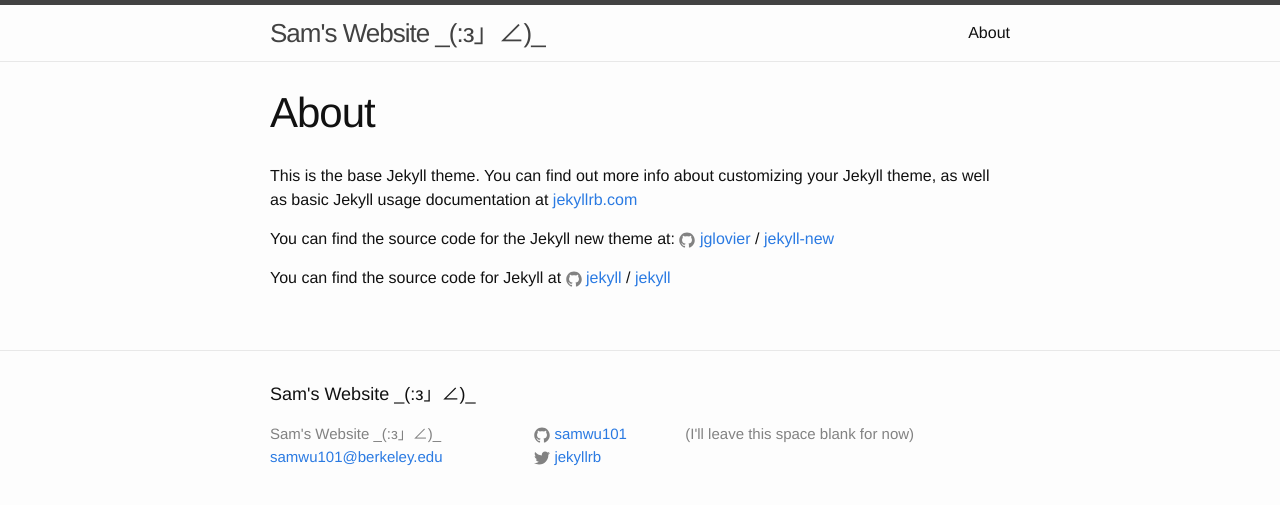
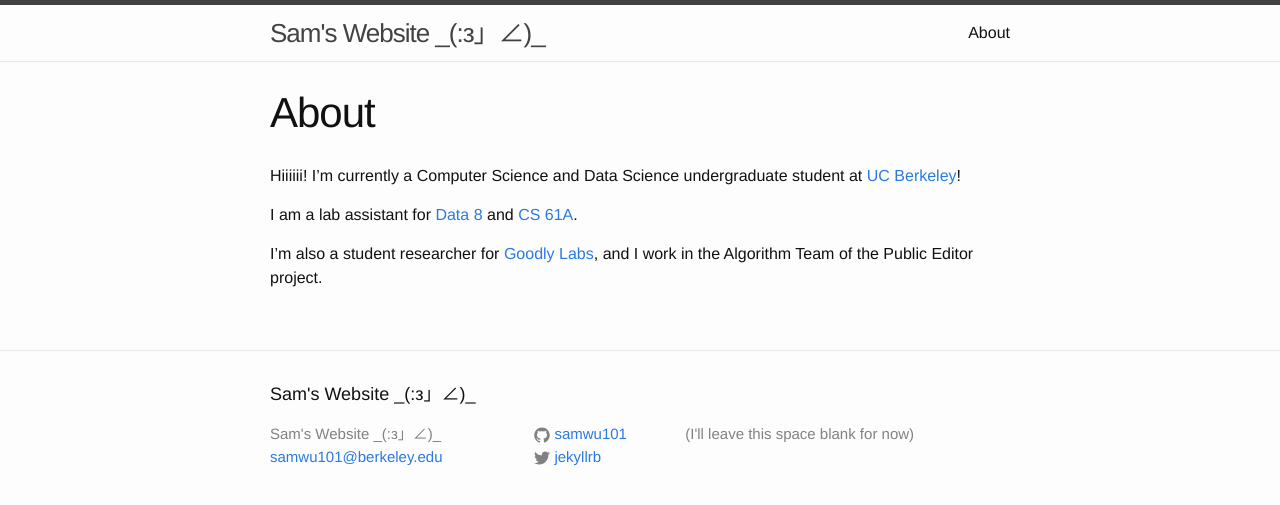
Before and after one commit to samwu101/samwu101.github.io, a Jekyll site: the page built from about.md, in a window 1280 px wide. Shown: the top 505 px of the page. Built offline with Jekyll 4.4.1, drawn with Linux system fonts in a browser that asks for light colours.

Commit message:
Update /about/

```diff
--- a/about.md
+++ b/about.md
@@ -4,12 +4,8 @@ title: About
 permalink: /about/
 ---
 
-This is the base Jekyll theme. You can find out more info about customizing your Jekyll theme, as well as basic Jekyll usage documentation at [jekyllrb.com](http://jekyllrb.com/)
+Hiiiiii! I'm currently a Computer Science and Data Science undergraduate student at [UC Berkeley](https://berkeley.edu/)!
 
-You can find the source code for the Jekyll new theme at:
-{% include icon-github.html username="jglovier" %} /
-[jekyll-new](https://github.com/jglovier/jekyll-new)
+I am a lab assistant for [Data 8](http://data8.org/) and [CS 61A](https://cs61a.org/).
 
-You can find the source code for Jekyll at
-{% include icon-github.html username="jekyll" %} /
-[jekyll](https://github.com/jekyll/jekyll)
+I'm also a student researcher for [Goodly Labs](http://goodlylabs.org/), and I work in the Algorithm Team of the Public Editor project.
```
